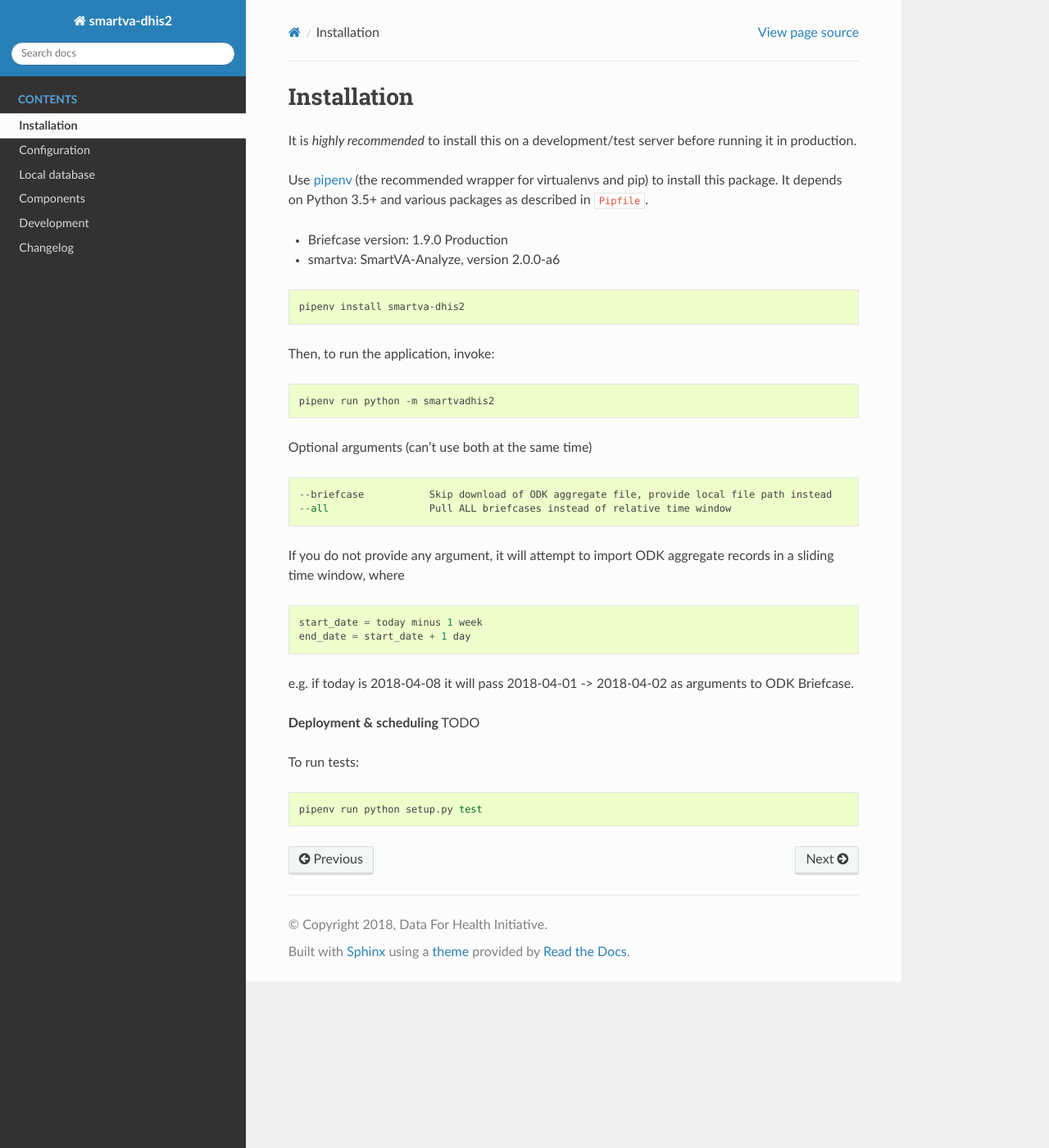
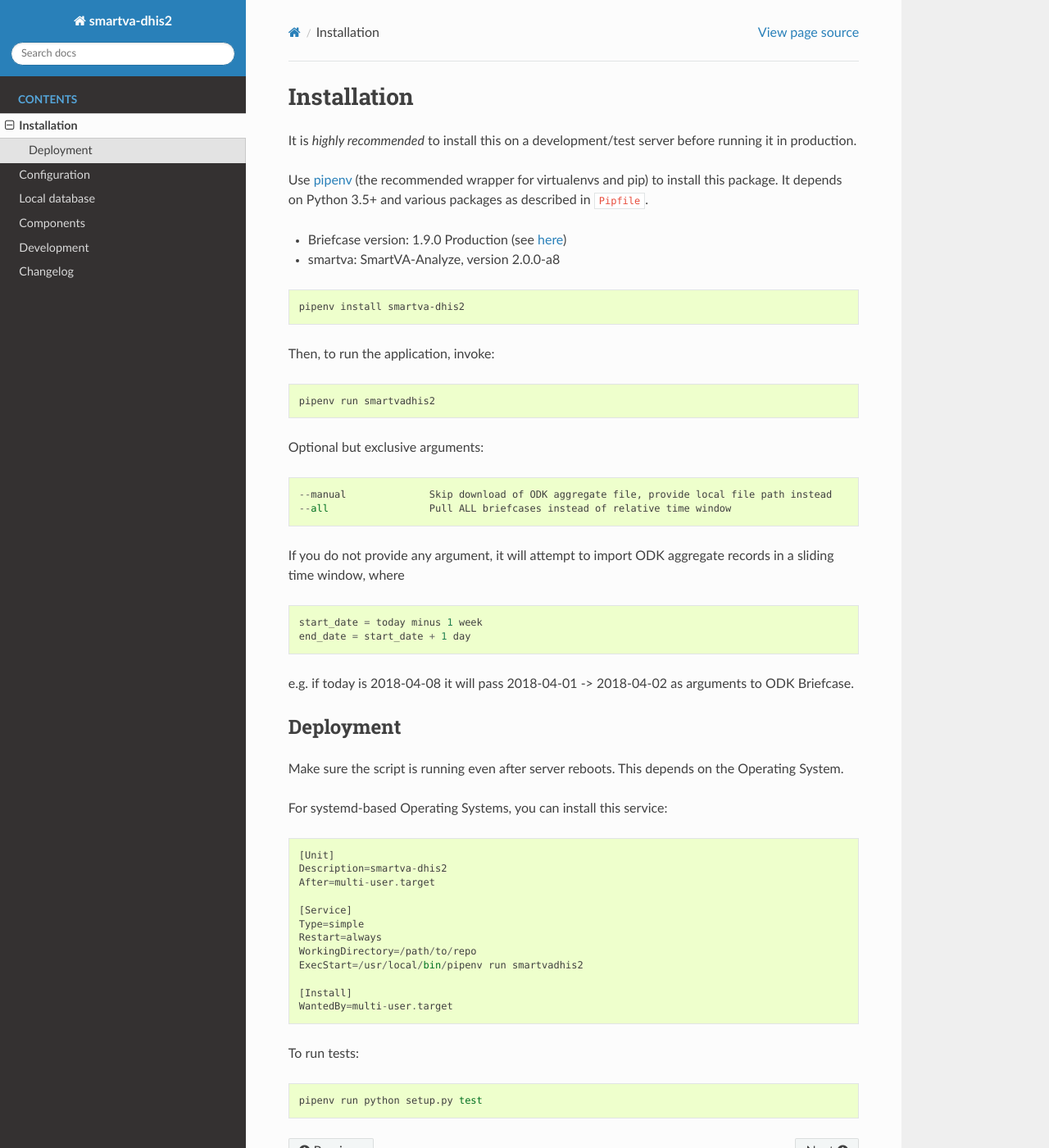
Before and after one commit to D4H-VA/smartva-dhis2, a Sphinx documentation site: the page built from docs/installation.rst, in a window 1280 px wide and 1400 px high. Shown: the whole window at 82% size. Built offline with Sphinx 7.4.7 and the Read the Docs theme 2.0.0, drawn with Linux system fonts in a browser that asks for light colours.

Commit message:
docs: systemd

```diff
--- a/docs/installation.rst
+++ b/docs/installation.rst
@@ -6,8 +6,8 @@
 Use `pipenv <https://docs.pipenv.org>`_ (the recommended wrapper for virtualenvs and pip) to install this package.
 It depends on Python 3.5+ and various packages as described in ``Pipfile``.
 
-- Briefcase version: 1.9.0 Production
-- smartva: SmartVA-Analyze, version 2.0.0-a6
+- Briefcase version: 1.9.0 Production (see `here <https://opendatakit.org/downloads/download-info/odk-briefcase>`_)
+- smartva: SmartVA-Analyze, version 2.0.0-a8
 
 .. code:: bash
 
@@ -17,13 +17,13 @@
 
 .. code:: bash
 
-    pipenv run python -m smartvadhis2
+    pipenv run smartvadhis2
 
-Optional arguments (can't use both at the same time)
+Optional but exclusive arguments:
 
 ::
 
-    --briefcase           Skip download of ODK aggregate file, provide local file path instead
+    --manual              Skip download of ODK aggregate file, provide local file path instead
     --all                 Pull ALL briefcases instead of relative time window
 
 
@@ -36,8 +36,27 @@
 
 e.g. if today is 2018-04-08 it will pass 2018-04-01 -> 2018-04-02 as arguments to ODK Briefcase.
 
-**Deployment & scheduling**
-TODO
+Deployment
+^^^^^^^^^^^
+
+Make sure the script is running even after server reboots. This depends on the Operating System.
+
+For systemd-based Operating Systems, you can install this service:
+
+::
+
+    [Unit]
+    Description=smartva-dhis2
+    After=multi-user.target
+
+    [Service]
+    Type=simple
+    Restart=always
+    WorkingDirectory=/path/to/repo
+    ExecStart=/usr/local/bin/pipenv run smartvadhis2
+
+    [Install]
+    WantedBy=multi-user.target
 
 
 To run tests:
```
